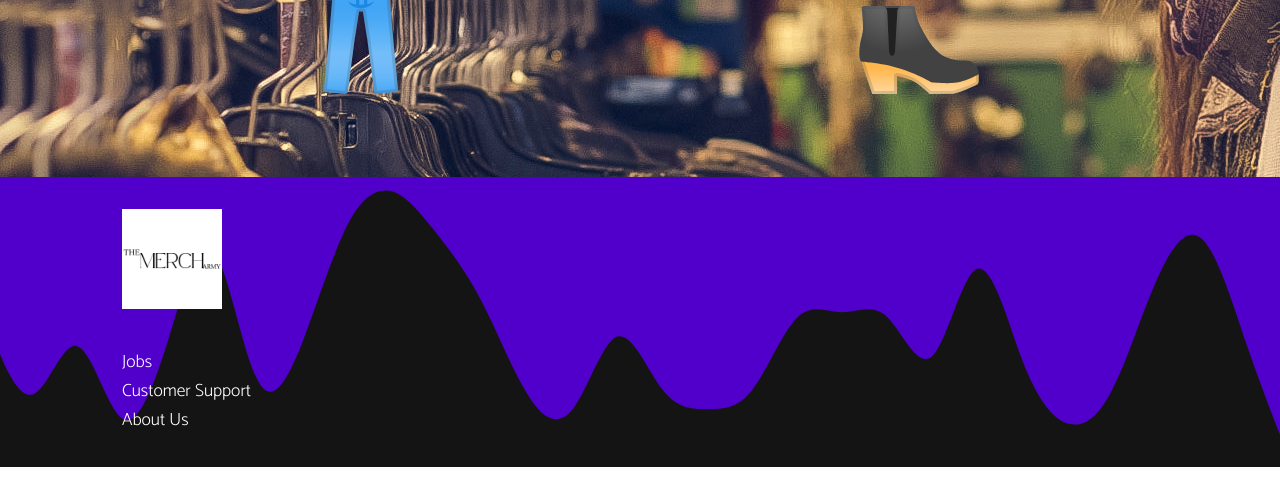
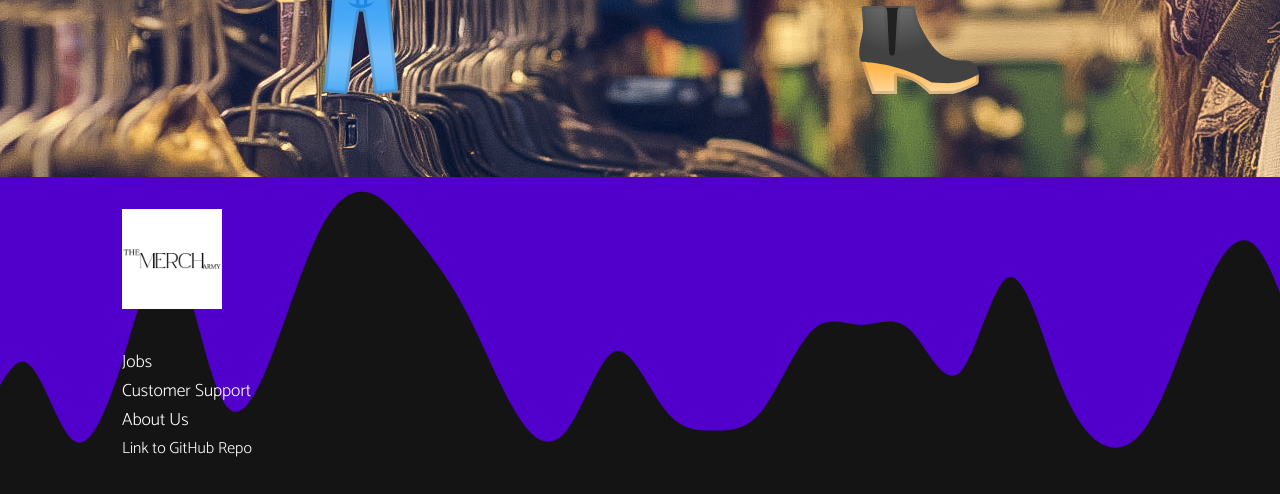
Before and after one commit to Lord-Nickelbottoms/Merch-Store, a plain HTML site: page index.html in a window 1280 px wide. Shown: the part 1837-2331 px from the top of the page. Before the commit the page ends 2304 px from the top, so only its background shows below. Drawn offline with nearby package versions, Linux system fonts and the light colour scheme; a web font is replaced by a local one.

Commit message:
added link to repo

```diff
--- a/index.html
+++ b/index.html
@@ -155,6 +155,8 @@
 					<li><a class="footer-link" href="#">About Us</a></li>
 				</ul>
 			</nav>
+
+			<p><a href="https://github.com/Lord-Nickelbottoms/Merch-Store">Link to GitHub Repo</a></p>
 		</div>
 	</section>
 
--- a/styles.css
+++ b/styles.css
@@ -699,6 +699,23 @@ input:checked + .slider:before
 	padding-top: 30px;
 }
 
+.main-footer p
+{
+	width: 100%;
+	color: white;
+}
+
+p a
+{
+	text-decoration: none;
+	width: 100%;
+}
+
+p a:hover
+{
+	color: rgb(201, 201, 201);
+}
+
 .footer-nav li
 {
 	list-style: none;
```
